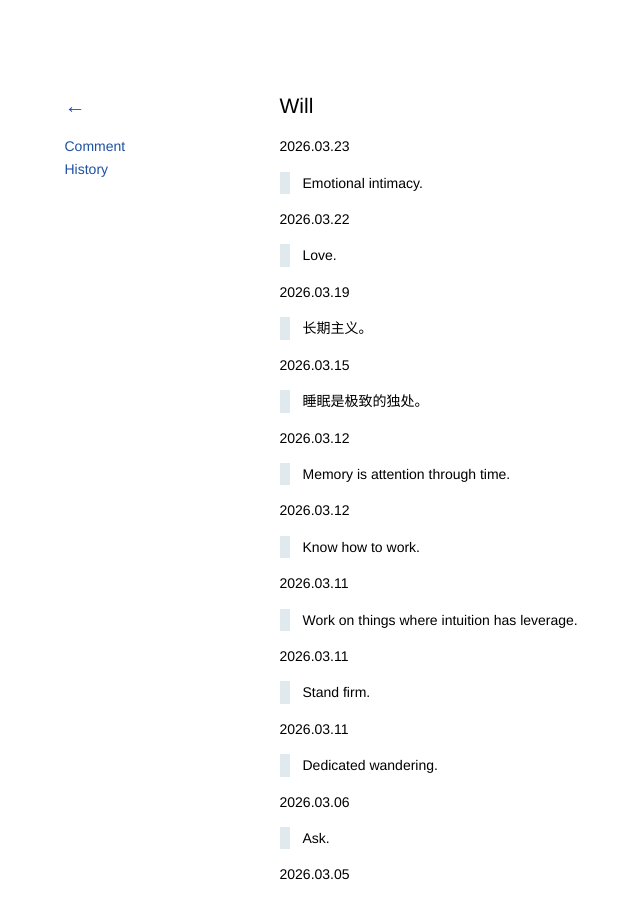
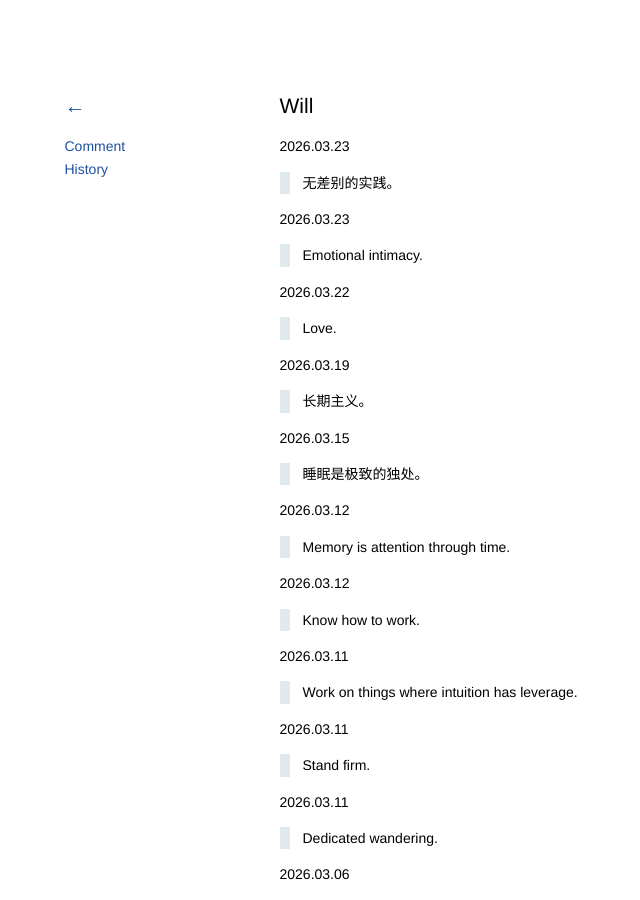
Before and after one commit to kidlj/awei, a Jekyll site: the page built from _wiki/will.md, in a window 1280 px wide and 900 px high. Shown: the whole window, without its empty margins (68-708 px from the left). Built offline with Jekyll 4.4.1, drawn with Linux system fonts in a browser that asks for light colours.

Commit message:
update will

```diff
--- a/_wiki/will.md
+++ b/_wiki/will.md
@@ -1,6 +1,10 @@
 ---
 title: Will
 ---
+
+2026.03.23
+
+> 无差别的实践。
 
 2026.03.23
 
```
